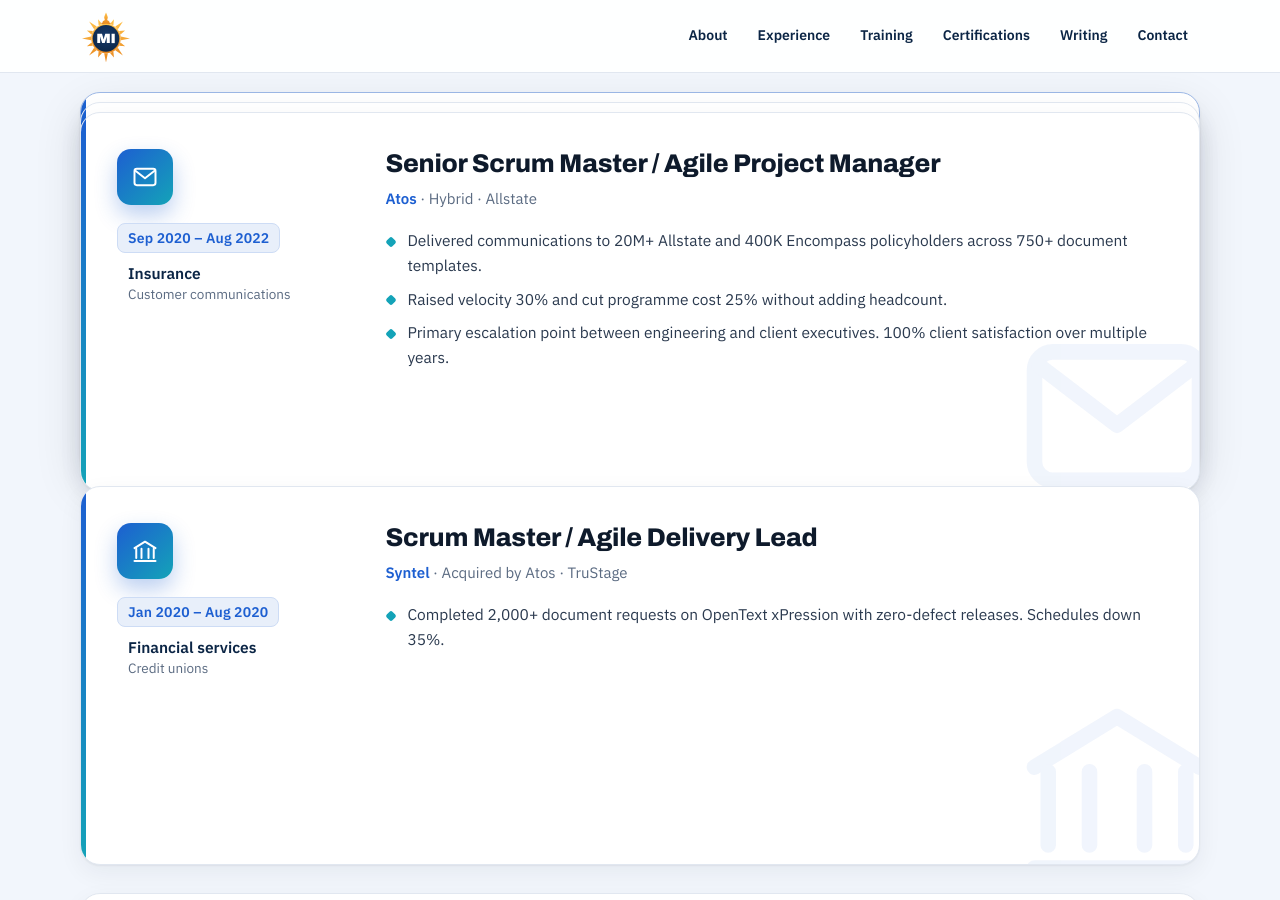
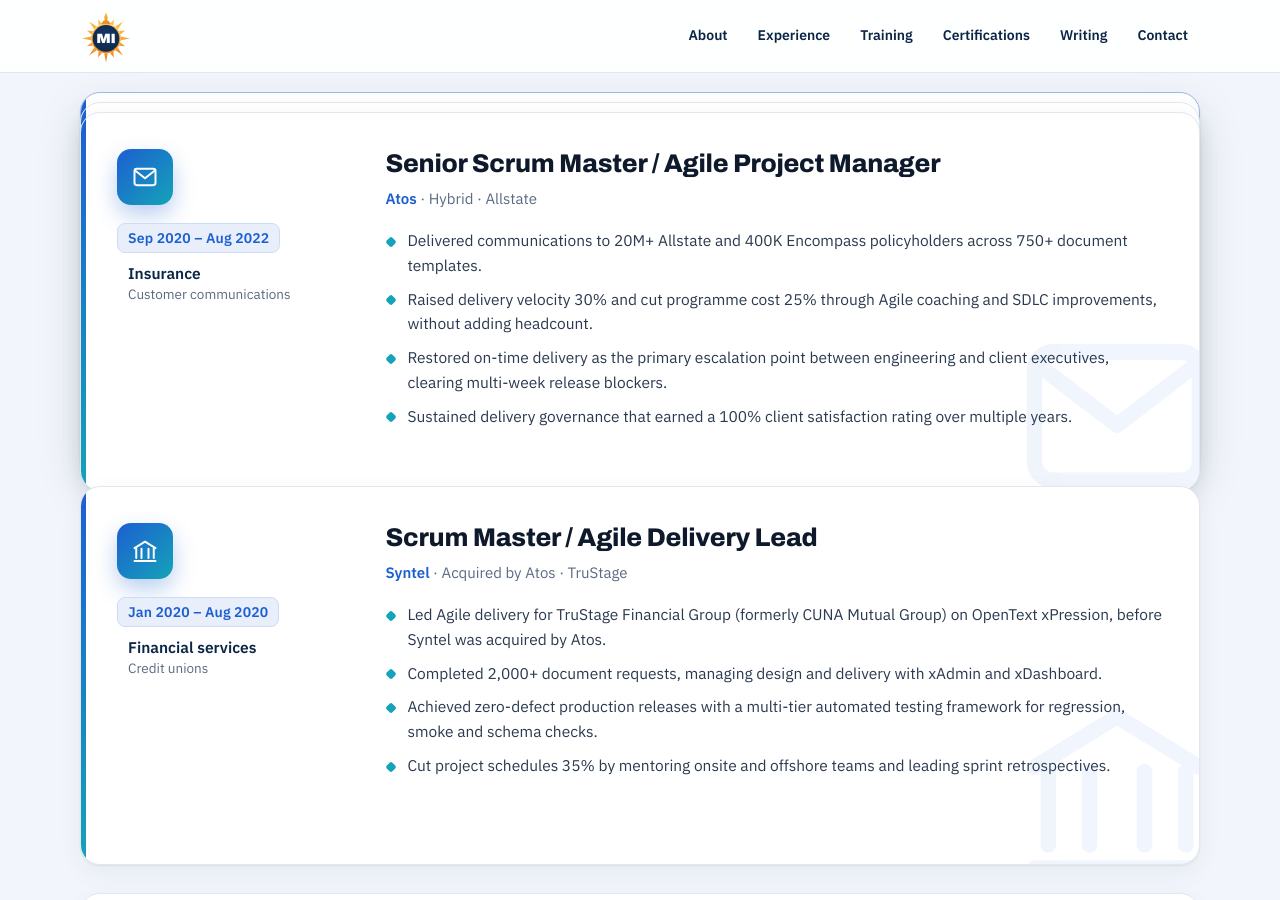
Before and after one commit to Madhan-I/Madhan-I.github.io, a Jekyll site: the page built from index.html, in a window 1280 px wide and 900 px high, scrolled down 2908 px. Built offline with Jekyll 4.4.1, drawn with Linux system fonts in a browser that asks for light colours; some of the changed text lies outside the part shown.

Commit message:
Four highlights for every past role, sourced from LinkedIn
Co-Authored-By: Claude Opus 5.5 <noreply@anthropic.com>
Claude-Session: https://claude.ai/code/session_01MFRrTt7LBDdX57m85KHNGp

```diff
--- a/_data/profile.yml
+++ b/_data/profile.yml
@@ -122,8 +122,9 @@ experience:
     detail: Hybrid · Allstate
     points:
       - Delivered communications to 20M+ Allstate and 400K Encompass policyholders across 750+ document templates.
-      - Raised velocity 30% and cut programme cost 25% without adding headcount.
-      - Primary escalation point between engineering and client executives. 100% client satisfaction over multiple years.
+      - Raised delivery velocity 30% and cut programme cost 25% through Agile coaching and SDLC improvements, without adding headcount.
+      - Restored on-time delivery as the primary escalation point between engineering and client executives, clearing multi-week release blockers.
+      - Sustained delivery governance that earned a 100% client satisfaction rating over multiple years.
   - dates: Jan 2020 – Aug 2020
     title: Scrum Master / Agile Delivery Lead
     sector: "Financial services · Credit unions"
@@ -131,7 +132,10 @@ experience:
     company: Syntel
     detail: Acquired by Atos · TruStage
     points:
-      - Completed 2,000+ document requests on OpenText xPression with zero-defect releases. Schedules down 35%.
+      - Led Agile delivery for TruStage Financial Group (formerly CUNA Mutual Group) on OpenText xPression, before Syntel was acquired by Atos.
+      - Completed 2,000+ document requests, managing design and delivery with xAdmin and xDashboard.
+      - Achieved zero-defect production releases with a multi-tier automated testing framework for regression, smoke and schema checks.
+      - Cut project schedules 35% by mentoring onsite and offshore teams and leading sprint retrospectives.
   - dates: Jul 2017 – Jan 2020
     title: Technology Lead / Senior Analyst
     sector: "Insurance · Document platform migration"
@@ -151,8 +155,9 @@ experience:
     detail: Chennai · Anthem Blue Cross Blue Shield (now Elevance Health)
     points:
       - Consolidated legacy layouts into dynamic master templates with OpenText Exstream and xPression, cutting operating costs by $300K a year.
-      - Part of a 60-developer team that sped up bug resolution by 15% and supported a $400K annual revenue increase through client retention.
-      - Cut post-implementation defects by 25% with automated pre-flight QA checklists and standard knowledge transfer.
+      - Worked in a 60-developer cross-functional team that sped up bug resolution cycles by 15%.
+      - Helped deliver a $400K annual revenue increase through stronger client retention.
+      - Cut post-implementation defects 25% with automated pre-flight QA checklists and standard knowledge transfer.
   - dates: Jul 2014 – Jun 2015
     title: Production Support Engineer / Systems Analyst Trainee
     sector: "Retail · Order management & item data"
@@ -171,9 +176,10 @@ experience:
     company: Dell Technologies
     detail: Chennai · Blue Cross Blue Shield, Humana, Aetna
     points:
-      - Led a 15-member team auditing client and hospital payments, adding more than $150K in quarterly revenue.
-      - Built Tableau and Salesforce tracking that lifted the team's monthly financial results by over $100K.
-      - Cut average call handling time 33% and raised CSAT above 90%.
+      - As Operations Project Lead, ran a 15-member team auditing client and hospital payments, adding more than $150K in quarterly revenue.
+      - Built Tableau and Salesforce tracking with procedures to fix root-cause errors, lifting the team's monthly financial results by over $100K.
+      - Cut average call handling time 33% with Salesforce Service Cloud tools and simpler communication steps.
+      - Raised CSAT above 90% with a first-contact resolution framework, team-lead training and a weekly QA audit loop.
   - dates: Aug 2013 – Dec 2013
     title: Customer Care Representative
     sector: "Healthcare · Claims"
@@ -182,8 +188,9 @@ experience:
     detail: Chennai · Conifer Health Solutions
     points:
       - Processed 180+ high-value claims a month with a consistent 5-day reimbursement turnaround.
-      - Cut overdue payments 20%, safeguarding about $150K in outstanding balances every month.
-      - Reduced disputed claims by more than 35 a month through data cleansing and cross-system reconciliation.
+      - Cut overdue payments 20% with payer relations and finance, safeguarding about $150K in outstanding balances every month.
+      - Reduced disputed claims by more than 35 a month through data cleansing and reconciliation across the ACE Tool and VIMS mainframe.
+      - Captured the fixes in workflow playbooks and handed them to the permanent operations team.
   - dates: Apr 2010 – Oct 2013
     title: Client Relations Specialist
     sector: "Sports & entertainment events"
@@ -193,7 +200,8 @@ experience:
     points:
       - Ran VIP hospitality in the Commentators' Box at Chepauk for Chennai Super Kings during the IPL, leading crews of 15–40 and cutting guest complaints by nearly a third.
       - Managed celebrity guest relations at the IPL Season 5 opening ceremony and the 100 Years of Indian Cinema celebration.
-      - Coordinated artists, guests and backstage schedules for the Mirchi Music Awards South and events for Star Sports and Radio Mirchi.
+      - Built security plans for high-profile guests with private access points, staff vetting and regular briefings.
+      - Coordinated artists, guests and backstage schedules for the Mirchi Music Awards South and live shows for Star Sports and Radio Mirchi.
   - dates: Jun 2009 – Jul 2012
     title: Event Coordinator
     sector: "Automotive, sports & entertainment events"
@@ -202,8 +210,9 @@ experience:
     detail: Freelance · alongside engineering studies
     points:
       - Led Chennai promotions for India's first Formula 1 Grand Prix in 2011, lifting ticket sales.
-      - Managed media, podium ceremonies and hospitality for the JK Tyre Volkswagen Polo R Cup 2012, and guest logistics for the Renault Duster media launch, which earned formal client appreciation.
-      - Handled client relations for the Chennai Rhinos in the first Celebrity Cricket League season.
+      - Managed media, podium ceremonies and hospitality for the JK Tyre Volkswagen Polo R Cup 2012.
+      - Ran guest and VIP logistics for the Renault Duster media launch, which earned formal client appreciation.
+      - Handled client relations and match-day hospitality for the Chennai Rhinos in the first Celebrity Cricket League season, resolving vendor and scheduling issues on the day.
 
 training_title: I love helping teams learn, grow and deliver together
 training_intro: Microsoft Certified Trainer every year since 2020. I run workshops for delivery teams, Scrum Masters and engineers who need to apply a framework on Monday, not just pass an exam.
```
